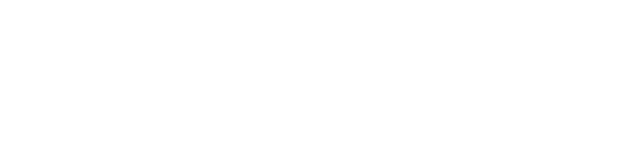
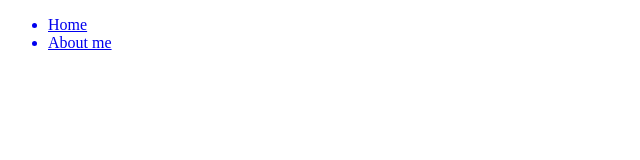
Before and after one commit to CCPS383281/CCPS383281.github.io, a plain HTML site: page index.html in a window 1280 px wide. Shown: the whole page, without its empty margins (0-640 px from the left). Drawn offline with Linux system fonts and the light colour scheme.

Commit message:
Update index.html

```diff
--- a/index.html
+++ b/index.html
@@ -2,4 +2,12 @@
 <html>
   <head>
     <link rel="stylesheet" href=" ./style.css" type="text/css">
-</html>
+ <header>
+    <nav>
+      <ul>
+        <a href="./index.html"><li>Home</li></a>
+        <a href="./aboutme.html"><li>About me</li></a>
+      </ul>
+    </nav>
+  </header>
+    </html>
```
